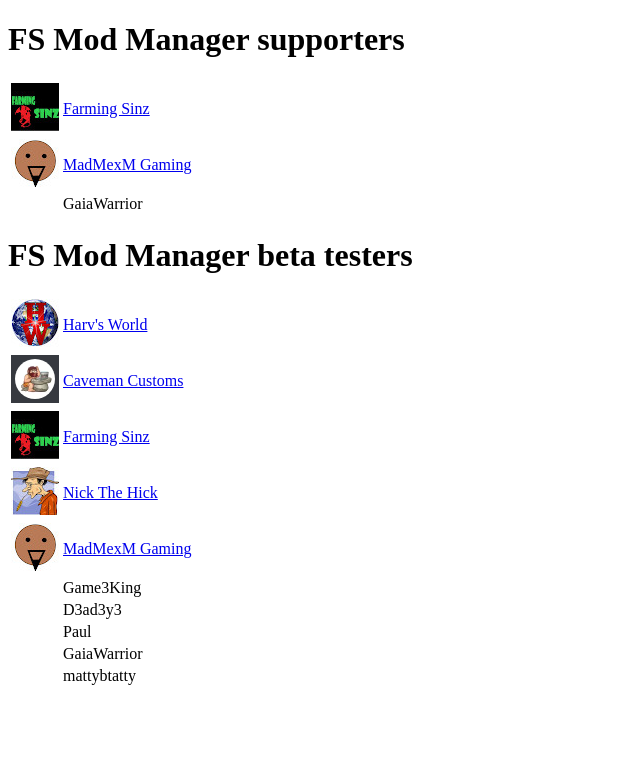
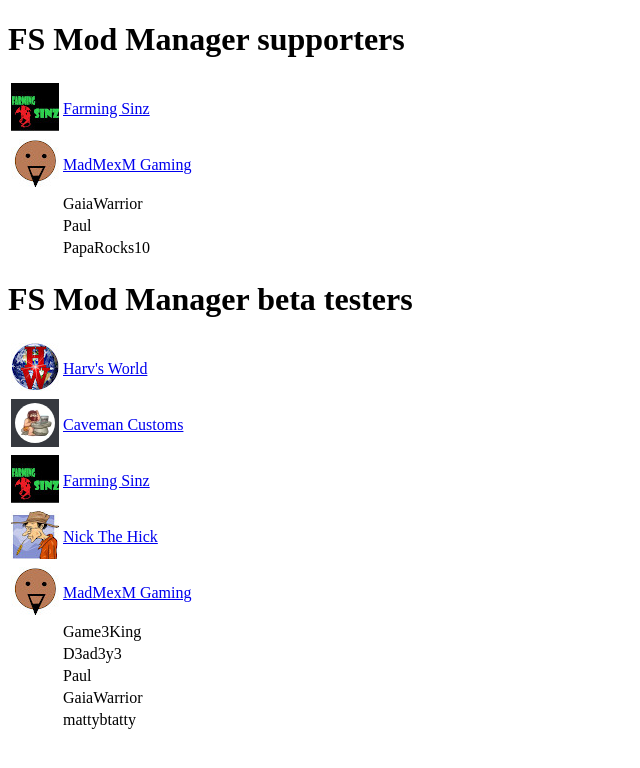
Before and after one commit to pchoiniere/FSModManager, a plain HTML site: page docs/FSModMangerFiles/SupportersAndBetaTesters.html in a window 1280 px wide. Shown: the whole page, without its empty margins (0-640 px from the left). Drawn offline with Linux system fonts and the light colour scheme.

Commit message:
Add more supports

```diff
--- a/docs/FSModMangerFiles/SupportersAndBetaTesters.html
+++ b/docs/FSModMangerFiles/SupportersAndBetaTesters.html
@@ -16,6 +16,14 @@
   <tr>
     <td></td>
     <td>GaiaWarrior</td>
+  </tr>
+  <tr>
+    <td></td>
+    <td>Paul</td>
+  </tr>
+  <tr>
+    <td></td>
+    <td>PapaRocks10</td>
   </tr>
 </table>
 
```
